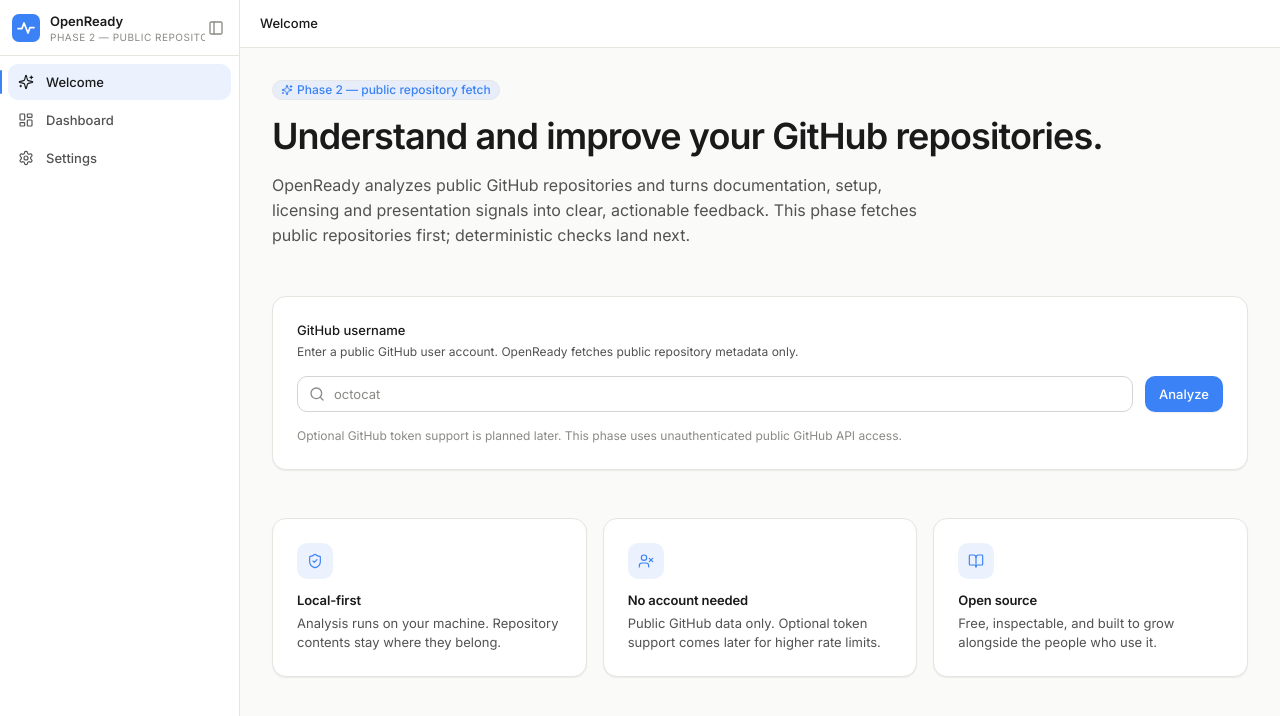
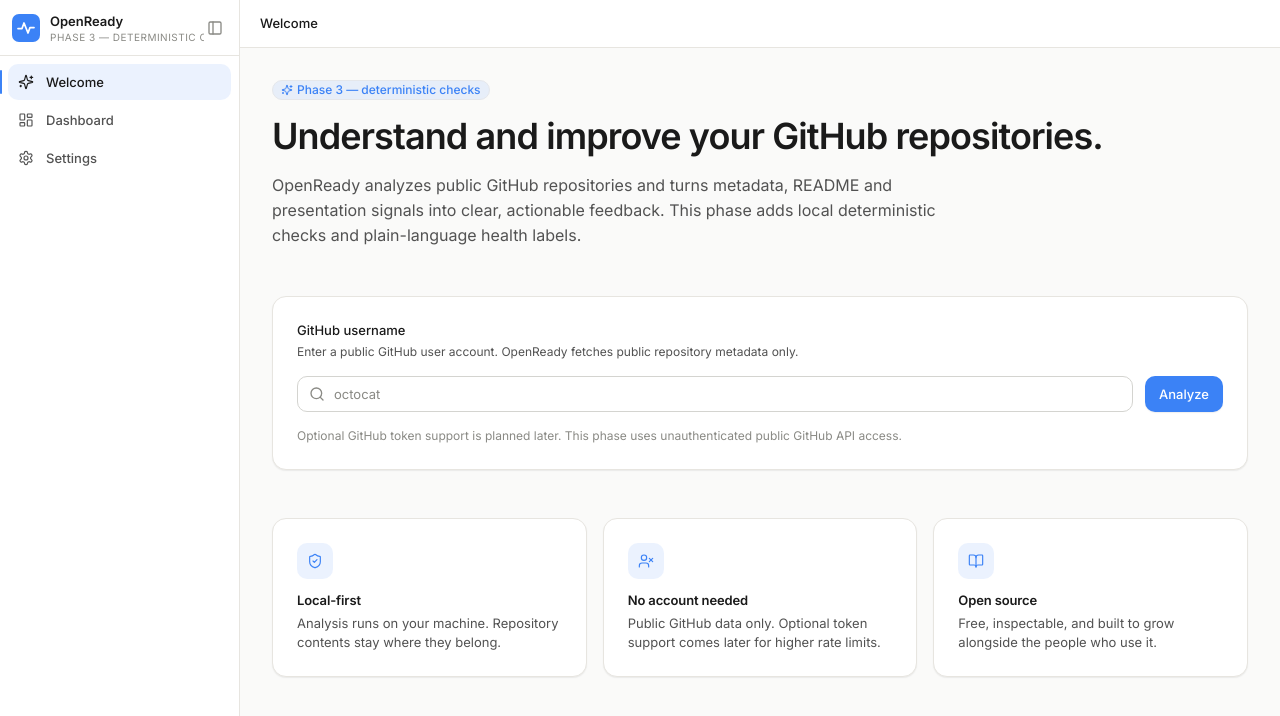
Before and after one commit to magnu1102/OpenReady, a React (Vite) app: page / in a window 1280 px wide. Shown: the top 716 px of the page. Built offline with nearby package versions, Linux system fonts and the light colour scheme.

Commit message:
docs: document Phase 3 deterministic checks

```diff
--- a/src/lib/env.ts
+++ b/src/lib/env.ts
@@ -1,3 +1,3 @@
 export const APP_NAME = "OpenReady";
 export const APP_VERSION = "0.1.0";
-export const APP_PHASE = "Phase 2 — public repository fetch";
+export const APP_PHASE = "Phase 3 — deterministic checks";
--- a/src/routes/DashboardRoute.tsx
+++ b/src/routes/DashboardRoute.tsx
@@ -85,7 +85,7 @@
         <h1 className="text-2xl font-semibold tracking-tight text-text-primary">Dashboard</h1>
         <p className="text-sm text-text-secondary">
           {username
-            ? `Public repositories for ${username}. Deterministic checks arrive next.`
+            ? `Public repositories for ${username}. Phase 3 checks run locally.`
             : "Enter a GitHub username to fetch public repositories."}
         </p>
       </header>
--- a/src/routes/RepositoryDetailRoute.tsx
+++ b/src/routes/RepositoryDetailRoute.tsx
@@ -38,14 +38,14 @@
     label: "Documentation",
     icon: FileText,
     title: "Documentation checks",
-    body: "README sections, license, contributing, changelog and docs folder detection. Section-level rules land with Phase 3.",
+    body: "README presence and section checks. Contributing, changelog and docs folder detection arrive later.",
   },
   {
     value: "build",
     label: "Build & Tests",
     icon: Hammer,
     title: "Build and tests",
-    body: "Package manifests, lockfiles, Docker, CI workflows, test directories and coverage hints. Coming in Phase 3–4.",
+    body: "Package manifests, lockfiles, Docker, CI workflows, test directories and coverage hints. Coming in Phase 4.",
   },
   {
     value: "presentation",
--- a/src/routes/SettingsRoute.tsx
+++ b/src/routes/SettingsRoute.tsx
@@ -27,7 +27,7 @@
       <Section
         icon={<Github className="h-4 w-4" />}
         title="GitHub"
-        status="Phase 2"
+        status="Phase 8"
         statusTone="warn"
       >
         <Row
--- a/src/routes/WelcomeRoute.tsx
+++ b/src/routes/WelcomeRoute.tsx
@@ -64,15 +64,15 @@
         className="flex flex-col gap-4"
       >
         <Badge tone="accent" className="self-start">
-          <Sparkles className="h-3 w-3" /> Phase 2 — public repository fetch
+          <Sparkles className="h-3 w-3" /> Phase 3 — deterministic checks
         </Badge>
         <h1 className="text-3xl font-semibold tracking-tight text-text-primary">
           Understand and improve your GitHub repositories.
         </h1>
         <p className="max-w-2xl text-md text-text-secondary">
-          OpenReady analyzes public GitHub repositories and turns documentation, setup, licensing
-          and presentation signals into clear, actionable feedback. This phase fetches public
-          repositories first; deterministic checks land next.
+          OpenReady analyzes public GitHub repositories and turns metadata, README and presentation
+          signals into clear, actionable feedback. This phase adds local deterministic checks and
+          plain-language health labels.
         </p>
       </motion.section>
 
```
Also changed, not shown: src/modules/analyzer-core/README.md, src/modules/github-client/README.md, 4 other files (tests, documents, lock files or other folders).
